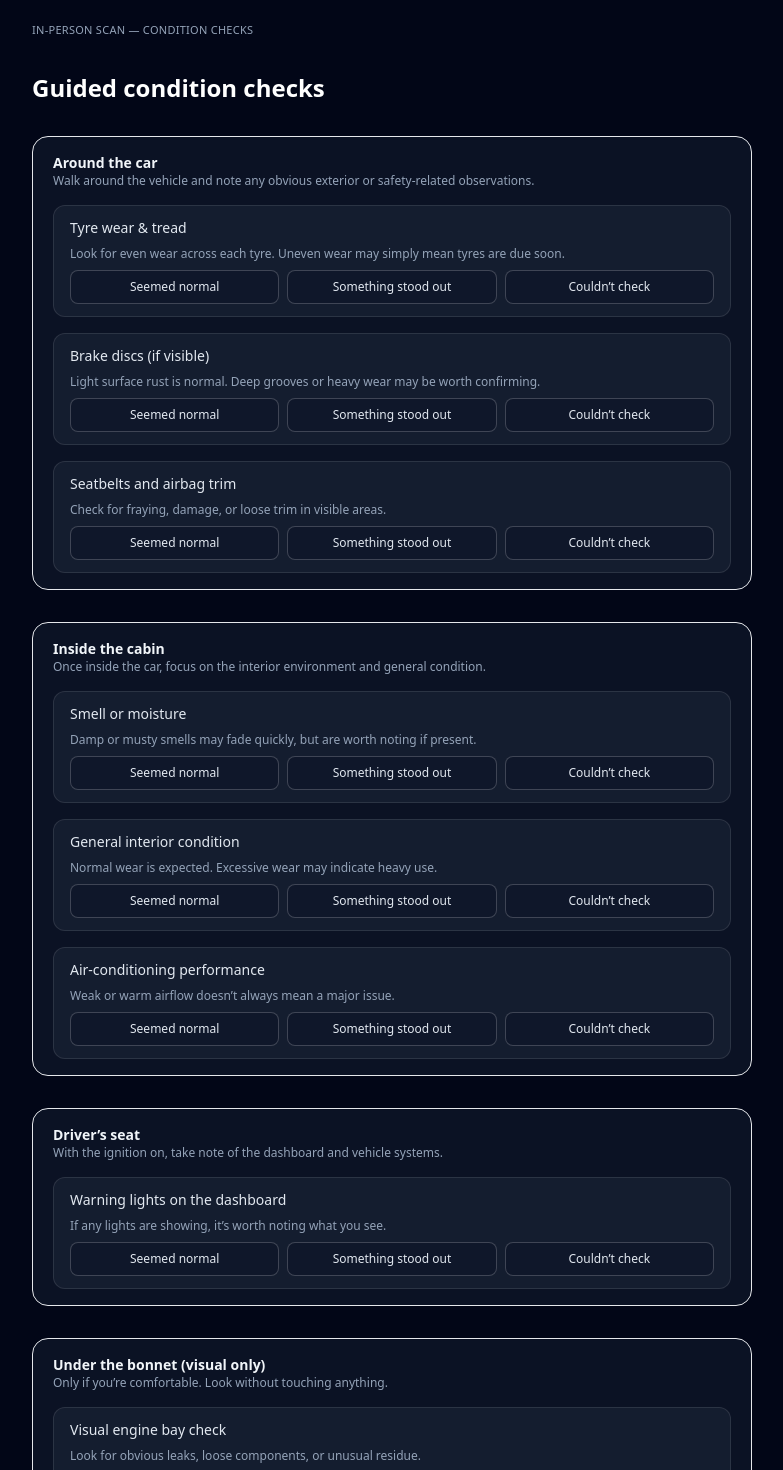
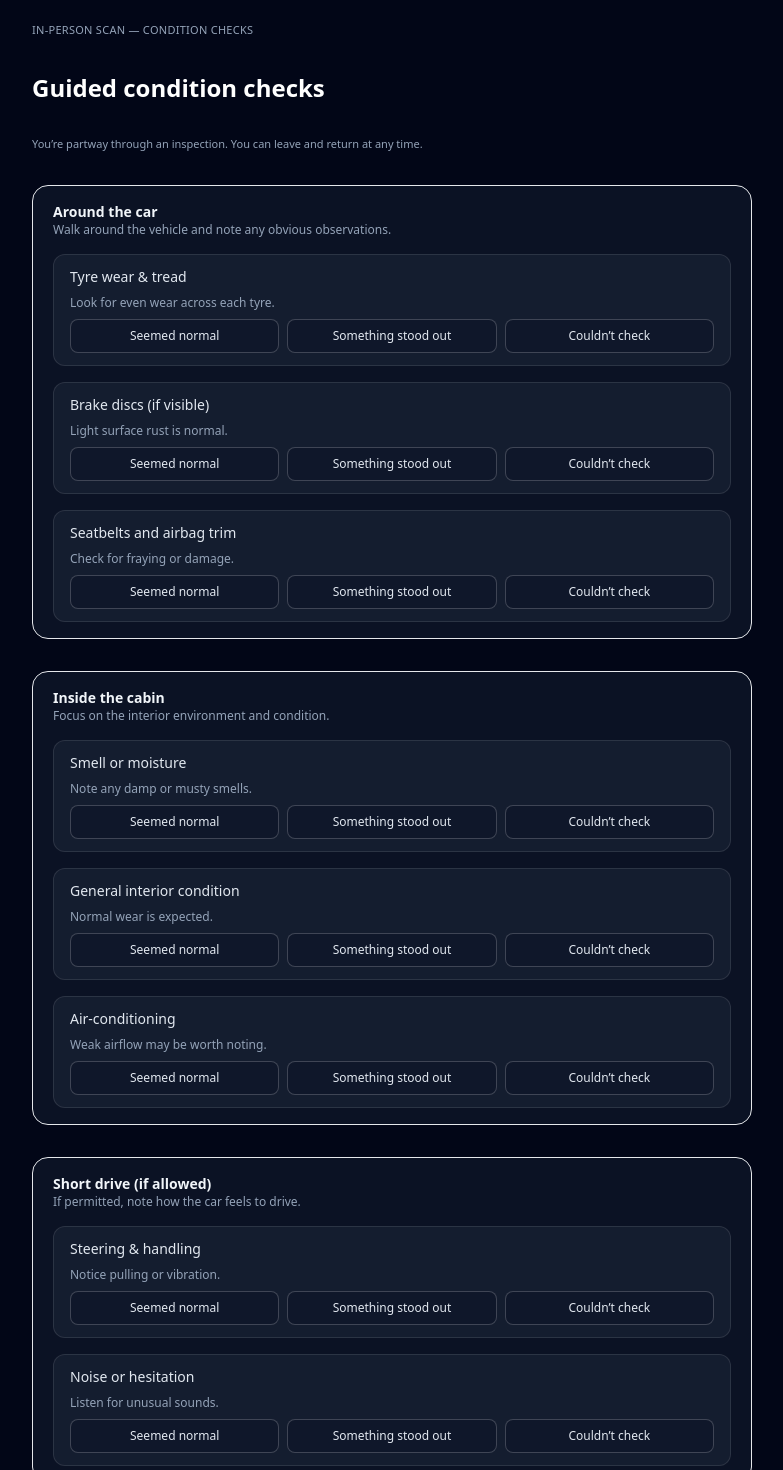
Before and after one commit to jeremy-swallow/carverity-clean, a React (Vite) app: page /scan/in-person/checks in a window 1280 px wide. Shown: the part 80-1550 px from the top of the page, without its empty margins (248-1031 px from the left). Built offline with nearby package versions, Linux system fonts and the light colour scheme.

Commit message:
Finalize in-person inspection flow: photos, checks, resume-safe vehicle details

```diff
--- a/src/pages/InPersonChecks.tsx
+++ b/src/pages/InPersonChecks.tsx
@@ -1,5 +1,3 @@
-// src/pages/InPersonChecks.tsx
-
 import { useEffect, useState } from "react";
 import { useNavigate } from "react-router-dom";
 import { saveProgress, loadProgress } from "../utils/scanProgress";
@@ -33,22 +31,21 @@ export default function InPersonChecks() {
     return id;
   });
 
+  const [answers, setAnswers] = useState<Record<string, CheckAnswer>>(
+    progress?.checks ?? {}
+  );
+
   useEffect(() => {
     saveProgress({
       ...(progress ?? {}),
       type: "in-person",
       scanId,
       step: "/scan/in-person/checks",
+      checks: answers,
       startedAt: progress?.startedAt ?? new Date().toISOString(),
     });
     // eslint-disable-next-line react-hooks/exhaustive-deps
-  }, [scanId]);
-
-  /* =========================================================
-     State
-  ========================================================== */
-
-  const [answers, setAnswers] = useState<Record<string, CheckAnswer>>({});
+  }, [scanId, answers]);
 
   function setAnswer(id: string, value: AnswerValue) {
     setAnswers((prev) => ({
@@ -65,121 +62,72 @@ export default function InPersonChecks() {
   }
 
   /* =========================================================
-     Inspection zones & checks
+     Zones & checks (unchanged)
   ========================================================== */
 
   const zones = [
     {
       id: "around-car",
       title: "Around the car",
-      intro:
-        "Walk around the vehicle and note any obvious exterior or safety-related observations.",
+      intro: "Walk around the vehicle and note any obvious observations.",
       checks: [
         {
           id: "tyre-wear",
           title: "Tyre wear & tread",
-          guidance:
-            "Look for even wear across each tyre. Uneven wear may simply mean tyres are due soon.",
+          guidance: "Look for even wear across each tyre.",
         },
         {
           id: "brakes-visible",
           title: "Brake discs (if visible)",
-          guidance:
-            "Light surface rust is normal. Deep grooves or heavy wear may be worth confirming.",
+          guidance: "Light surface rust is normal.",
         },
         {
           id: "seatbelts-trim",
           title: "Seatbelts and airbag trim",
-          guidance:
-            "Check for fraying, damage, or loose trim in visible areas.",
+          guidance: "Check for fraying or damage.",
         },
       ],
     },
     {
       id: "inside-cabin",
       title: "Inside the cabin",
-      intro:
-        "Once inside the car, focus on the interior environment and general condition.",
+      intro: "Focus on the interior environment and condition.",
       checks: [
         {
           id: "interior-smell",
           title: "Smell or moisture",
-          guidance:
-            "Damp or musty smells may fade quickly, but are worth noting if present.",
+          guidance: "Note any damp or musty smells.",
         },
         {
           id: "interior-condition",
           title: "General interior condition",
-          guidance:
-            "Normal wear is expected. Excessive wear may indicate heavy use.",
+          guidance: "Normal wear is expected.",
         },
         {
           id: "aircon",
-          title: "Air-conditioning performance",
-          guidance:
-            "Weak or warm airflow doesn’t always mean a major issue.",
-        },
-      ],
-    },
-    {
-      id: "driver-seat",
-      title: "Driver’s seat",
-      intro:
-        "With the ignition on, take note of the dashboard and vehicle systems.",
-      checks: [
-        {
-          id: "warning-lights",
-          title: "Warning lights on the dashboard",
-          guidance:
-            "If any lights are showing, it’s worth noting what you see.",
-        },
-      ],
-    },
-    {
-      id: "engine-bay",
-      title: "Under the bonnet (visual only)",
-      intro:
-        "Only if you’re comfortable. Look without touching anything.",
-      checks: [
-        {
-          id: "engine-visual",
-          title: "Visual engine bay check",
-          guidance:
-            "Look for obvious leaks, loose components, or unusual residue.",
+          title: "Air-conditioning",
+          guidance: "Weak airflow may be worth noting.",
         },
       ],
     },
     {
       id: "test-drive",
       title: "Short drive (if allowed)",
-      intro:
-        "If a short drive is allowed, note how the car feels in real conditions.",
+      intro: "If permitted, note how the car feels to drive.",
       checks: [
         {
           id: "steering-feel",
           title: "Steering & handling",
-          guidance:
-            "Notice pulling, vibration, or anything that felt unusual.",
+          guidance: "Notice pulling or vibration.",
         },
         {
           id: "noise-vibration",
           title: "Noise or hesitation",
-          guidance:
-            "Listen for knocks, rattles, or hesitation during acceleration.",
-        },
-        {
-          id: "safety-features",
-          title: "Safety or driver-assist features (if fitted)",
-          guidance:
-            "If fitted, notice whether features seemed to operate as expected.",
+          guidance: "Listen for unusual sounds.",
         },
       ],
     },
   ];
-
-  /* =========================================================
-     Continue → summary
-  ========================================================== */
 
   function continueToSummary() {
     saveProgress({
@@ -194,7 +142,7 @@ export default function InPersonChecks() {
   }
 
   /* =========================================================
-     Render
+     UI
   ========================================================== */
 
   return (
@@ -206,6 +154,10 @@ export default function InPersonChecks() {
       <h1 className="text-xl md:text-2xl font-semibold text-white">
         Guided condition checks
       </h1>
+
+      <p className="text-[11px] text-slate-400">
+        You’re partway through an inspection. You can leave and return at any time.
+      </p>
 
       {zones.map((zone) => (
         <section
@@ -227,19 +179,15 @@ export default function InPersonChecks() {
                 key={check.id}
                 className="rounded-xl border border-white/10 bg-slate-800/50 px-4 py-3 space-y-2"
               >
-                <div className="text-sm text-slate-200">
-                  {check.title}
-                </div>
-                <p className="text-xs text-slate-400">
-                  {check.guidance}
-                </p>
+                <div className="text-sm text-slate-200">{check.title}</div>
+                <p className="text-xs text-slate-400">{check.guidance}</p>
 
                 <div className="flex gap-2 mt-2">
                   <button
                     onClick={() => setAnswer(check.id, "ok")}
                     className={`flex-1 rounded-lg px-3 py-2 text-xs border ${
                       current?.value === "ok"
-                        ? "bg-emerald-500 text-black border-emerald-400"
+                        ? "bg-emerald-500 text-black"
                         : "bg-slate-900 text-slate-200 border-white/20"
                     }`}
                   >
@@ -249,7 +197,7 @@ export default function InPersonChecks() {
                     onClick={() => setAnswer(check.id, "concern")}
                     className={`flex-1 rounded-lg px-3 py-2 text-xs border ${
                       current?.value === "concern"
-                        ? "bg-amber-400 text-black border-amber-300"
+                        ? "bg-amber-400 text-black"
                         : "bg-slate-900 text-slate-200 border-white/20"
                     }`}
                   >
@@ -259,7 +207,7 @@ export default function InPersonChecks() {
                     onClick={() => setAnswer(check.id, "unsure")}
                     className={`flex-1 rounded-lg px-3 py-2 text-xs border ${
                       current?.value === "unsure"
-                        ? "bg-slate-600 text-white border-slate-500"
+                        ? "bg-slate-600 text-white"
                         : "bg-slate-900 text-slate-200 border-white/20"
                     }`}
                   >
@@ -270,9 +218,7 @@ export default function InPersonChecks() {
                 {(current?.value === "concern" || current?.note) && (
                   <textarea
                     value={current?.note ?? ""}
-                    onChange={(e) =>
-                      setNote(check.id, e.target.value)
-                    }
+                    onChange={(e) => setNote(check.id, e.target.value)}
                     placeholder="Add a note (optional)…"
                     className="w-full mt-2 rounded-lg bg-slate-900 border border-white/20 px-3 py-2 text-xs text-slate-200"
                   />
@@ -291,7 +237,7 @@ export default function InPersonChecks() {
       </button>
 
       <p className="text-[11px] text-slate-400 text-center">
-        CarVerity helps you record what you noticed — not label faults.
+        CarVerity helps you record what you noticed — not diagnose faults.
       </p>
     </div>
   );
--- a/src/pages/InPersonVehicleDetails.tsx
+++ b/src/pages/InPersonVehicleDetails.tsx
@@ -106,8 +106,6 @@ export default function InPersonVehicleDetails() {
 
   const [open, setOpen] = useState<"year" | "make" | "model" | null>(null);
 
-  /* ---------------- click outside handling ---------------- */
-
   useEffect(() => {
     function onClick(e: MouseEvent) {
       const t = e.target as Node;
@@ -121,8 +119,6 @@ export default function InPersonVehicleDetails() {
     window.addEventListener("mousedown", onClick);
     return () => window.removeEventListener("mousedown", onClick);
   }, []);
-
-  /* ---------------- derived ---------------- */
 
   const parsedYear = useMemo(() => {
     if (yearText.length !== 4) return null;
@@ -170,8 +166,6 @@ export default function InPersonVehicleDetails() {
     normalise(makeText).length > 1 &&
     normalise(modelText).length > 0;
 
-  /* ---------------- persist (DATA ONLY) ---------------- */
-
   useEffect(() => {
     saveProgress({
       scanId,
@@ -183,17 +177,11 @@ export default function InPersonVehicleDetails() {
     });
   }, [scanId, parsedYear, makeText, modelText, kilometres]);
 
-  /* ---------------- continue ---------------- */
-
   function continueNext() {
     if (!isComplete) return;
     saveRecentModel(normalise(makeText), normalise(modelText));
     navigate("/scan/in-person/photos");
   }
-
-  /* =========================================================
-     UI
-  ========================================================== */
 
   return (
     <div className="max-w-3xl mx-auto px-6 py-10 space-y-10">
@@ -204,19 +192,21 @@ export default function InPersonVehicleDetails() {
         <p className="text-sm text-slate-400">
           Enter the basic details — approximate is fine.
         </p>
+        <p className="text-[11px] text-slate-500">
+          You’re partway through an inspection. You can leave and return at any time.
+        </p>
       </header>
 
-      <section className="space-y-6">
       {/* YEAR */}
       <div ref={yearRef} className="relative">
         <label className="text-sm font-semibold text-slate-200">Year</label>
         <input
           value={yearText}
-            placeholder="e.g. 2018"
           onChange={(e) =>
             setYearText(e.target.value.replace(/\D/g, "").slice(0, 4))
           }
           onFocus={() => setOpen("year")}
+          placeholder="e.g. 2019"
           className="mt-1 w-full rounded-xl bg-slate-900/70 border border-white/15 px-4 py-3 text-slate-100"
         />
         {open === "year" && (
@@ -242,9 +232,9 @@ export default function InPersonVehicleDetails() {
         <label className="text-sm font-semibold text-slate-200">Make</label>
         <input
           value={makeText}
-            placeholder="e.g. Toyota"
           onChange={(e) => setMakeText(e.target.value)}
           onFocus={() => setOpen("make")}
+          placeholder="e.g. Toyota"
           className="mt-1 w-full rounded-xl bg-slate-900/70 border border-white/15 px-4 py-3 text-slate-100"
         />
         {open === "make" && (
@@ -270,9 +260,9 @@ export default function InPersonVehicleDetails() {
         <label className="text-sm font-semibold text-slate-200">Model</label>
         <input
           value={modelText}
-            placeholder="e.g. Corolla"
           onChange={(e) => setModelText(e.target.value)}
           onFocus={() => setOpen("model")}
+          placeholder="e.g. Corolla"
           className="mt-1 w-full rounded-xl bg-slate-900/70 border border-white/15 px-4 py-3 text-slate-100"
         />
         {open === "model" && (
@@ -292,24 +282,21 @@ export default function InPersonVehicleDetails() {
           </div>
         )}
       </div>
-      </section>
 
       {/* KILOMETRES */}
-      <section className="space-y-3">
+      <div>
         <label className="text-sm font-semibold text-slate-200">
           Kilometres
         </label>
         <input
           value={kilometres || ""}
+          onChange={(e) =>
+            setKilometres(clampKm(Number(e.target.value.replace(/\D/g, ""))))
+          }
           placeholder="Approximate is fine"
-          onChange={(e) =>
-            setKilometres(
-              clampKm(Number(e.target.value.replace(/\D/g, "")))
-            )
-          }
-          className="w-full rounded-xl bg-slate-900/60 border border-white/10 px-4 py-3 text-slate-100"
+          className="mt-1 w-full rounded-xl bg-slate-900/60 border border-white/10 px-4 py-3 text-slate-100"
         />
-      </section>
+      </div>
 
       <button
         onClick={continueNext}
```
Also changed, not shown: src/pages/InPersonPhotos.tsx (+74 -151 lines). Lines whose indentation alone changed are shown as unchanged.
